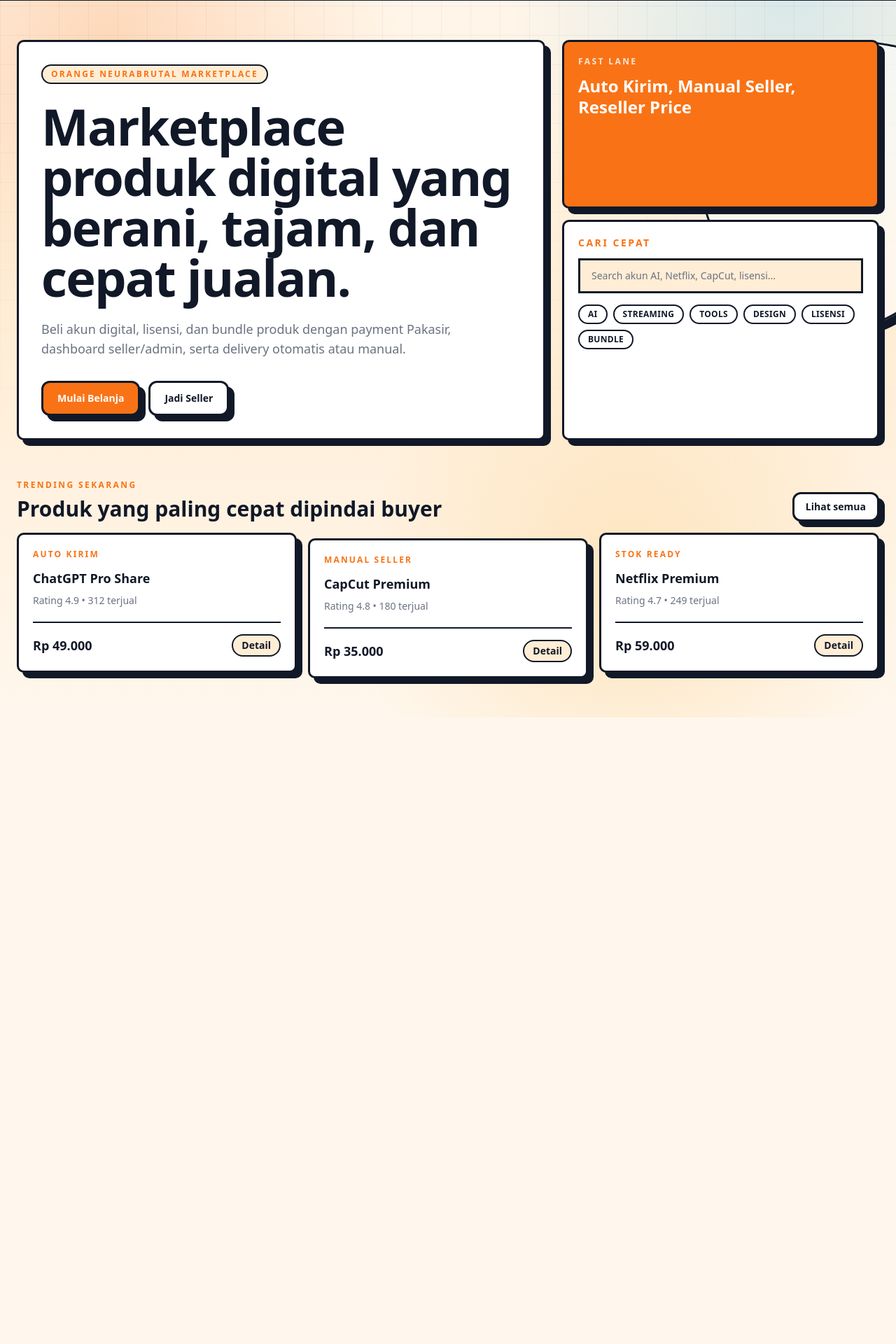
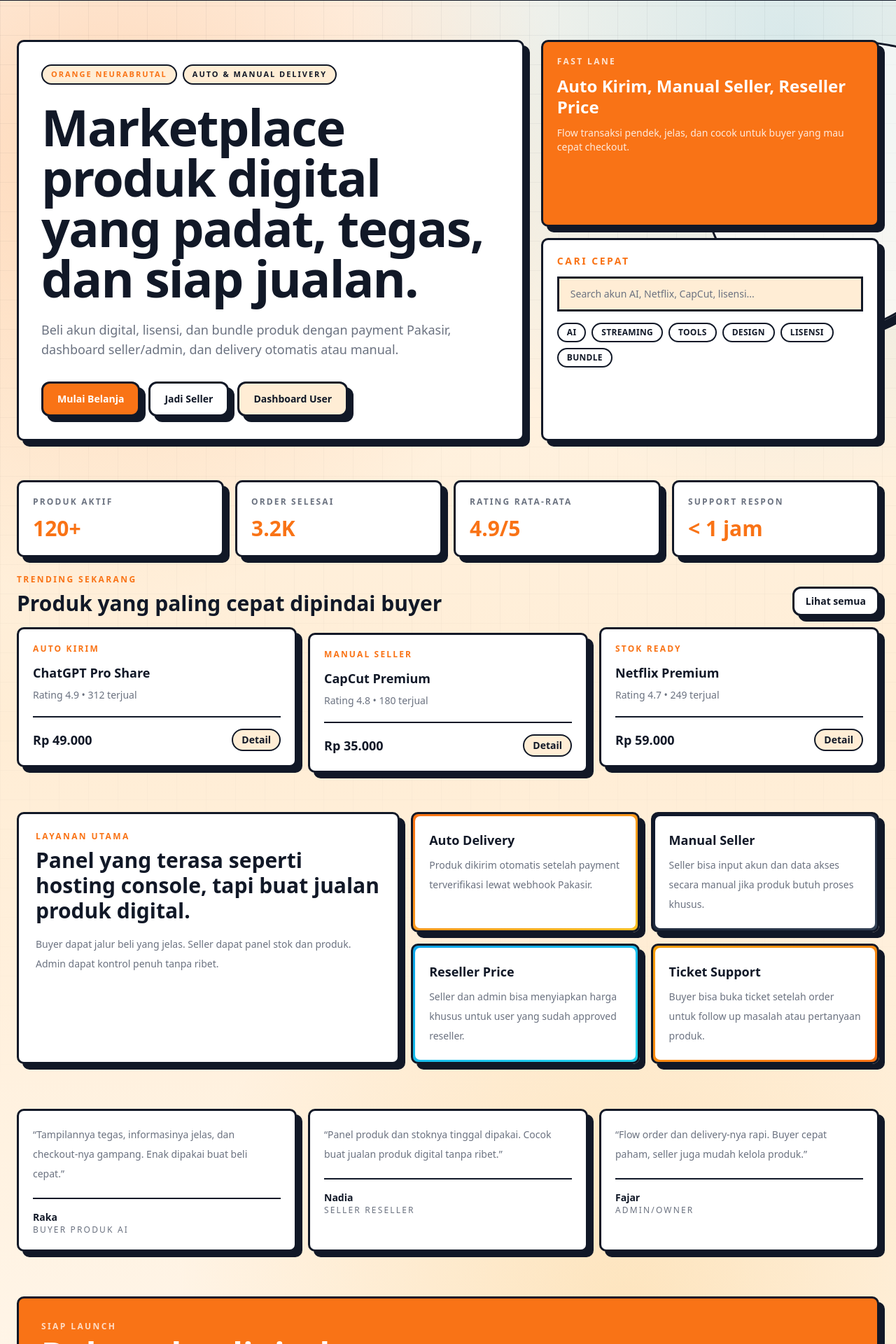
Before and after one commit to Aeternum-Webspace-Studio/aeternum-shop, a Next.js app: page / in a window 1280 px wide. Shown: the part 76-1996 px from the top of the page at 70% size. Before the commit the page ends 1101 px from the top, so only its background shows below. Built offline with nearby package versions, Linux system fonts and the light colour scheme.

Commit message:
Polish homepage with hosting-style brutal background

```diff
--- a/app/page.tsx
+++ b/app/page.tsx
@@ -20,10 +20,58 @@
   }
 ];
 
+const services = [
+  {
+    title: "Auto Delivery",
+    text: "Produk dikirim otomatis setelah payment terverifikasi lewat webhook Pakasir.",
+    accent: "from-orange-500 to-amber-400"
+  },
+  {
+    title: "Manual Seller",
+    text: "Seller bisa input akun dan data akses secara manual jika produk butuh proses khusus.",
+    accent: "from-slate-900 to-slate-700"
+  },
+  {
+    title: "Reseller Price",
+    text: "Seller dan admin bisa menyiapkan harga khusus untuk user yang sudah approved reseller.",
+    accent: "from-sky-500 to-cyan-400"
+  },
+  {
+    title: "Ticket Support",
+    text: "Buyer bisa buka ticket setelah order untuk follow up masalah atau pertanyaan produk.",
+    accent: "from-amber-500 to-orange-500"
+  }
+];
+
+const stats = [
+  { label: "Produk aktif", value: "120+" },
+  { label: "Order selesai", value: "3.2K" },
+  { label: "Rating rata-rata", value: "4.9/5" },
+  { label: "Support respon", value: "< 1 jam" }
+];
+
+const testimonials = [
+  {
+    name: "Raka",
+    role: "Buyer produk AI",
+    text: "Tampilannya tegas, informasinya jelas, dan checkout-nya gampang. Enak dipakai buat beli cepat."
+  },
+  {
+    name: "Nadia",
+    role: "Seller reseller",
+    text: "Panel produk dan stoknya tinggal dipakai. Cocok buat jualan produk digital tanpa ribet."
+  },
+  {
+    name: "Fajar",
+    role: "Admin/owner",
+    text: "Flow order dan delivery-nya rapi. Buyer cepat paham, seller juga mudah kelola produk."
+  }
+];
+
 export default function HomePage() {
   return (
     <main className="aeternum-bg min-h-screen text-text">
-      <header className="border-b-[3px] border-border bg-white">
+      <header className="sticky top-0 z-50 border-b-[3px] border-border bg-white/95 backdrop-blur-sm">
         <div className="mx-auto flex max-w-7xl items-center justify-between px-6 py-4">
           <div className="flex items-center gap-3">
             <div className="rounded-lg border-[3px] border-border bg-primary px-3 py-2 text-sm font-black text-white shadow-soft">AS</div>
@@ -41,17 +89,18 @@
         </div>
       </header>
 
-      <section className="mx-auto max-w-7xl px-6 py-14">
-        <div className="grid gap-6 lg:grid-cols-[1.25fr_0.75fr]">
-          <div className="rounded-xl2 border-[3px] border-border bg-white p-8 shadow-soft">
-            <p className="inline-flex rounded-full border-[2px] border-border bg-surfaceSoft px-3 py-1 text-xs font-black uppercase tracking-[0.18em] text-primary">
-              Orange neurabrutal marketplace
-            </p>
-            <h1 className="mt-6 max-w-3xl text-5xl font-black leading-[0.95] tracking-tight md:text-7xl">
-              Marketplace produk digital yang berani, tajam, dan cepat jualan.
+      <section className="mx-auto max-w-7xl px-6 py-10 md:py-14">
+        <div className="grid gap-6 lg:grid-cols-[1.2fr_0.8fr]">
+          <div className="rounded-xl2 border-[3px] border-border bg-white p-6 shadow-soft md:p-8">
+            <div className="flex flex-wrap gap-2">
+              <span className="rounded-full border-[2px] border-border bg-surfaceSoft px-3 py-1 text-[11px] font-black uppercase tracking-[0.18em] text-primary">Orange Neurabrutal</span>
+              <span className="rounded-full border-[2px] border-border bg-surfaceSoft px-3 py-1 text-[11px] font-black uppercase tracking-[0.18em] text-text">Auto & Manual Delivery</span>
+            </div>
+            <h1 className="mt-6 max-w-3xl text-5xl font-black leading-[0.92] tracking-tight md:text-7xl">
+              Marketplace produk digital yang padat, tegas, dan siap jualan.
             </h1>
             <p className="mt-6 max-w-2xl text-base leading-7 text-muted md:text-lg">
-              Beli akun digital, lisensi, dan bundle produk dengan payment Pakasir, dashboard seller/admin, serta delivery otomatis atau manual.
+              Beli akun digital, lisensi, dan bundle produk dengan payment Pakasir, dashboard seller/admin, dan delivery otomatis atau manual.
             </p>
             <div className="mt-8 flex flex-wrap gap-3">
               <a className="rounded-xl border-[3px] border-border bg-primary px-5 py-3 text-sm font-black text-white shadow-soft" href="/marketplace">
@@ -60,6 +109,9 @@
               <a className="rounded-xl border-[3px] border-border bg-white px-5 py-3 text-sm font-black text-text shadow-soft" href="/seller">
                 Jadi Seller
               </a>
+              <a className="rounded-xl border-[3px] border-border bg-surfaceSoft px-5 py-3 text-sm font-black text-text shadow-soft" href="/dashboard">
+                Dashboard User
+              </a>
             </div>
           </div>
 
@@ -67,6 +119,7 @@
             <div className="rounded-xl2 border-[3px] border-border bg-primary p-5 text-white shadow-soft">
               <p className="text-xs font-black uppercase tracking-[0.2em] text-white/80">Fast lane</p>
               <p className="mt-3 text-2xl font-black leading-tight">Auto Kirim, Manual Seller, Reseller Price</p>
+              <p className="mt-3 text-sm text-white/85">Flow transaksi pendek, jelas, dan cocok untuk buyer yang mau cepat checkout.</p>
             </div>
             <div className="rounded-xl2 border-[3px] border-border bg-white p-5 shadow-soft">
               <p className="text-sm font-black uppercase tracking-[0.18em] text-primary">Cari cepat</p>
@@ -82,6 +135,17 @@
               </div>
             </div>
           </div>
+        </div>
+      </section>
+
+      <section className="mx-auto max-w-7xl px-6 pb-6">
+        <div className="grid gap-4 md:grid-cols-4">
+          {stats.map((stat) => (
+            <div key={stat.label} className="rounded-xl2 border-[3px] border-border bg-white p-5 shadow-soft">
+              <p className="text-xs font-black uppercase tracking-[0.18em] text-muted">{stat.label}</p>
+              <p className="mt-3 text-3xl font-black text-primary">{stat.value}</p>
+            </div>
+          ))}
         </div>
       </section>
 
@@ -114,6 +178,60 @@
           ))}
         </div>
       </section>
+
+      <section className="mx-auto max-w-7xl px-6 pb-16">
+        <div className="grid gap-4 md:grid-cols-[0.9fr_1.1fr]">
+          <div className="rounded-xl2 border-[3px] border-border bg-white p-6 shadow-soft">
+            <p className="text-xs font-black uppercase tracking-[0.2em] text-primary">Layanan utama</p>
+            <h2 className="mt-2 text-2xl font-black md:text-3xl">Panel yang terasa seperti hosting console, tapi buat jualan produk digital.</h2>
+            <p className="mt-4 text-sm leading-7 text-muted">Buyer dapat jalur beli yang jelas. Seller dapat panel stok dan produk. Admin dapat kontrol penuh tanpa ribet.</p>
+          </div>
+          <div className="grid gap-4 md:grid-cols-2">
+            {services.map((service) => (
+              <article key={service.title} className={`rounded-xl2 border-[3px] border-border bg-gradient-to-br ${service.accent} p-[3px] shadow-soft`}>
+                <div className="h-full rounded-[7px] bg-white p-5">
+                  <h3 className="text-lg font-black">{service.title}</h3>
+                  <p className="mt-2 text-sm leading-7 text-muted">{service.text}</p>
+                </div>
+              </article>
+            ))}
+          </div>
+        </div>
+      </section>
+
+      <section className="mx-auto max-w-7xl px-6 pb-16">
+        <div className="grid gap-4 md:grid-cols-3">
+          {testimonials.map((testimonial) => (
+            <article key={testimonial.name} className="rounded-xl2 border-[3px] border-border bg-white p-5 shadow-soft">
+              <p className="text-sm leading-7 text-muted">“{testimonial.text}”</p>
+              <div className="mt-5 border-t-[2px] border-border pt-4">
+                <p className="text-sm font-black">{testimonial.name}</p>
+                <p className="text-xs uppercase tracking-[0.18em] text-muted">{testimonial.role}</p>
+              </div>
+            </article>
+          ))}
+        </div>
+      </section>
+
+      <section className="mx-auto max-w-7xl px-6 pb-20">
+        <div className="rounded-xl2 border-[3px] border-border bg-primary p-6 text-white shadow-soft md:p-8">
+          <div className="grid gap-6 md:grid-cols-[1.2fr_0.8fr] md:items-center">
+            <div>
+              <p className="text-xs font-black uppercase tracking-[0.2em] text-white/75">Siap launch</p>
+              <h2 className="mt-2 text-3xl font-black md:text-5xl">Buka toko digital yang tegas, mudah dibaca, dan cepat dipercaya.</h2>
+              <p className="mt-4 max-w-2xl text-sm leading-7 text-white/85">Saat checkout, delivery, dan dashboard sudah hidup, tinggal hubungkan domain `aeternumshop.biz.id` dan mulai jualan.</p>
+            </div>
+            <div className="flex flex-col gap-3 md:items-end">
+              <a className="rounded-xl border-[3px] border-white bg-white px-5 py-3 text-sm font-black text-primary" href="/marketplace">
+                Lihat Marketplace
+              </a>
+              <a className="rounded-xl border-[3px] border-white bg-transparent px-5 py-3 text-sm font-black text-white" href="/seller">
+                Masuk Seller Panel
+              </a>
+            </div>
+          </div>
+        </div>
+      </section>
     </main>
   );
 }
```
Also changed, not shown: 1 other file (tests, documents, lock files or other folders).
